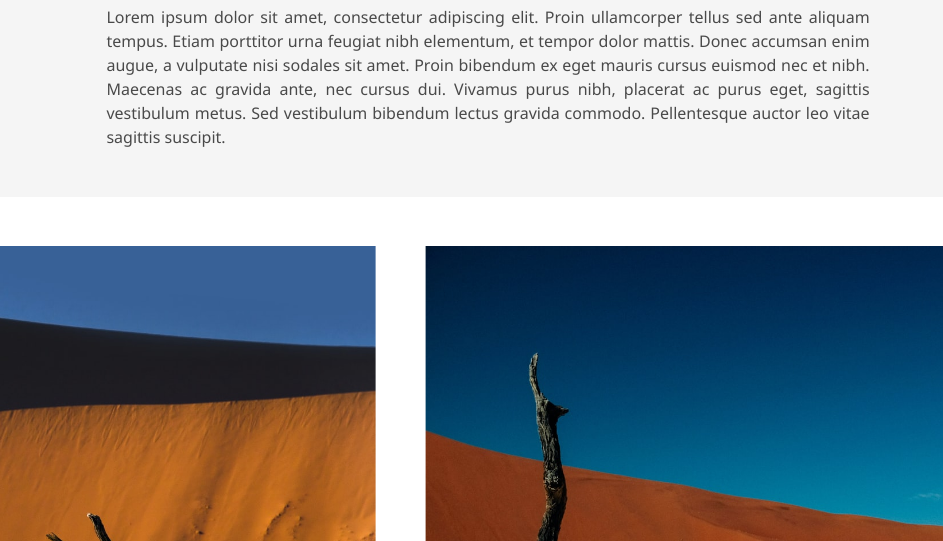
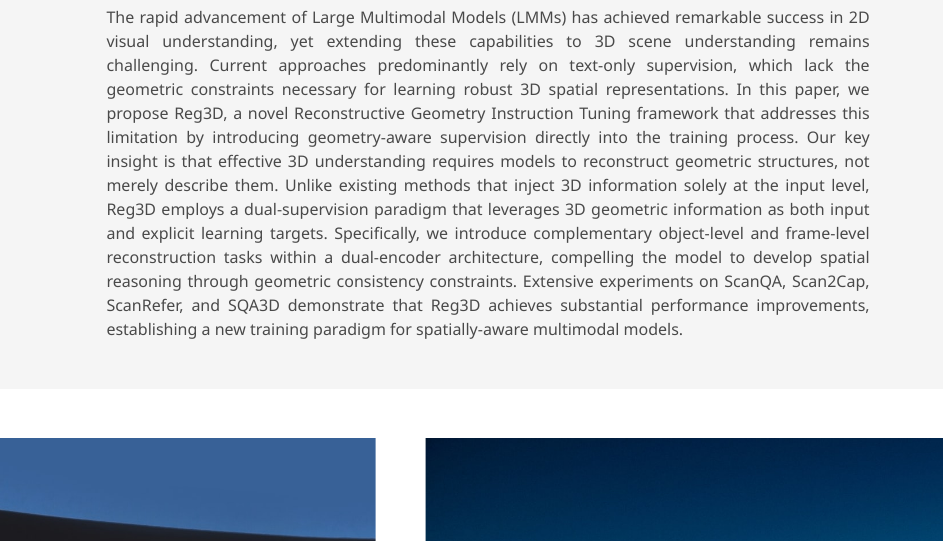
Before and after one commit to summerkirakira/reg3d-website, a plain HTML site: page index.html in a window 1280 px wide. Shown: the part 755-1296 px from the top of the page, without its empty margins (152-1095 px from the left). Drawn offline with nearby package versions, Linux system fonts and the light colour scheme; some icons are missing; a web font is replaced by a local one.

Commit message:
Update index.html

```diff
--- a/index.html
+++ b/index.html
@@ -24,7 +24,7 @@
   <meta name="viewport" content="width=device-width, initial-scale=1">
 
 
-  <title>Academic Project Page</title>
+  <title>Reg3D: Reconstructive Geometry Instruction Tuning for 3D Scene Understanding</title>
   <link rel="icon" type="image/x-icon" href="static/images/favicon.ico">
   <link href="https://fonts.googleapis.com/css?family=Google+Sans|Noto+Sans|Castoro"
   rel="stylesheet">
@@ -148,7 +148,7 @@
         <h2 class="title is-3">Abstract</h2>
         <div class="content has-text-justified">
           <p>
-            Lorem ipsum dolor sit amet, consectetur adipiscing elit. Proin ullamcorper tellus sed ante aliquam tempus. Etiam porttitor urna feugiat nibh elementum, et tempor dolor mattis. Donec accumsan enim augue, a vulputate nisi sodales sit amet. Proin bibendum ex eget mauris cursus euismod nec et nibh. Maecenas ac gravida ante, nec cursus dui. Vivamus purus nibh, placerat ac purus eget, sagittis vestibulum metus. Sed vestibulum bibendum lectus gravida commodo. Pellentesque auctor leo vitae sagittis suscipit.
+            The rapid advancement of Large Multimodal Models (LMMs) has achieved remarkable success in 2D visual understanding, yet extending these capabilities to 3D scene understanding remains challenging. Current approaches predominantly rely on text-only supervision, which lack the geometric constraints necessary for learning robust 3D spatial representations. In this paper, we propose Reg3D, a novel Reconstructive Geometry Instruction Tuning framework that addresses this limitation by introducing geometry-aware supervision directly into the training process. Our key insight is that effective 3D understanding requires models to reconstruct geometric structures, not merely describe them. Unlike existing methods that inject 3D information solely at the input level, Reg3D employs a dual-supervision paradigm that leverages 3D geometric information as both input and explicit learning targets. Specifically, we introduce complementary object-level and frame-level reconstruction tasks within a dual-encoder architecture, compelling the model to develop spatial reasoning through geometric consistency constraints. Extensive experiments on ScanQA, Scan2Cap, ScanRefer, and SQA3D demonstrate that Reg3D achieves substantial performance improvements, establishing a new training paradigm for spatially-aware multimodal models.
           </p>
         </div>
       </div>
```
